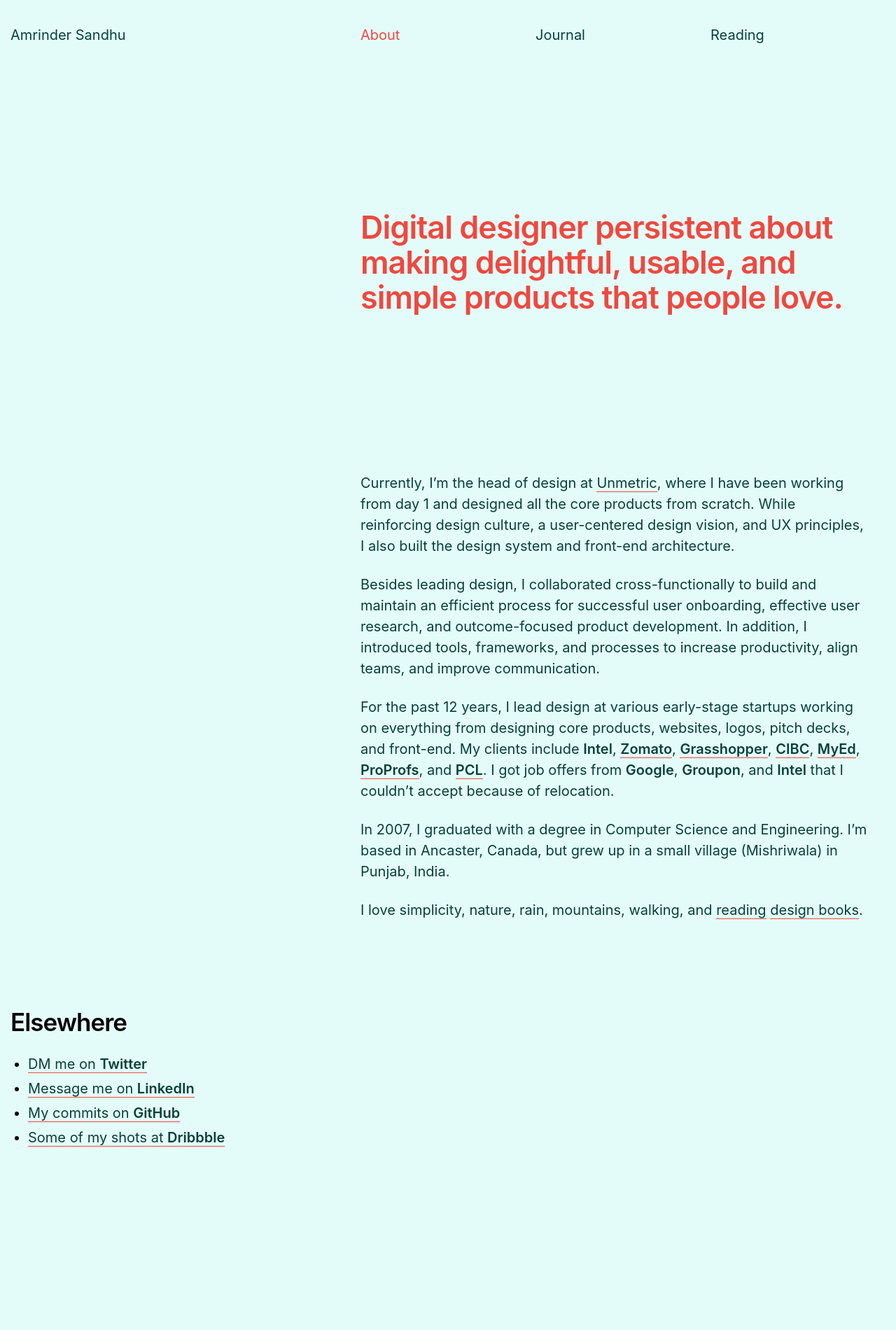
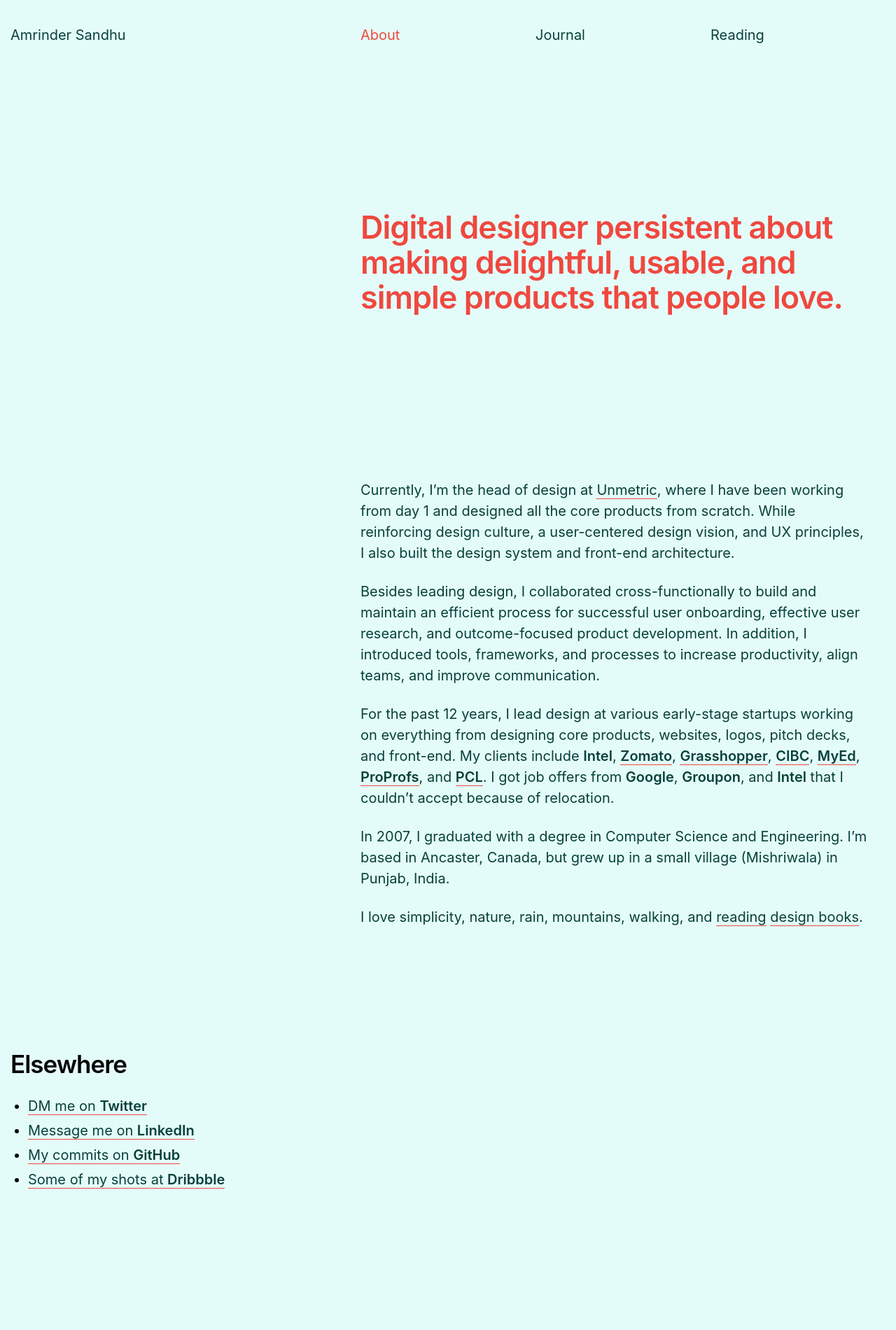
Before and after one commit to harjotgrewal/amrindersandhu, a Jekyll site: the page built from index.html, in a window 1280 px wide. Shown: the whole page at 70% size. Built offline with Jekyll 4.4.1, drawn with Linux system fonts in a browser that asks for light colours; before the commit the page ends 1840 px from its top, so only the background shows below that.

Commit message:
[A][CSS] Space below section_content

```diff
--- a/_scss/_components-section.scss
+++ b/_scss/_components-section.scss
@@ -30,11 +30,11 @@
 
 
 .c-section__content {
-    margin: 0 25px;
+    margin: 0 25px 50px;
     z-index: 9;
 
     @include media-query(hd) {
-        margin: 0;
+        margin: 10px 0 50px;
         max-width: 100vw;
         grid-column: 5/-1;
     }
--- a/css/styles.css
+++ b/css/styles.css
@@ -918,11 +918,11 @@ main p {
   grid-column: 1/-1; }
 
 .c-section__content {
-  margin: 0 25px;
+  margin: 0 25px 50px;
   z-index: 9; }
   @media screen and (min-width: 1139px) {
     .c-section__content {
-      margin: 0;
+      margin: 10px 0 50px;
       max-width: 100vw;
       grid-column: 5/-1; } }
 
```
Also changed, not shown: 1 other file.
